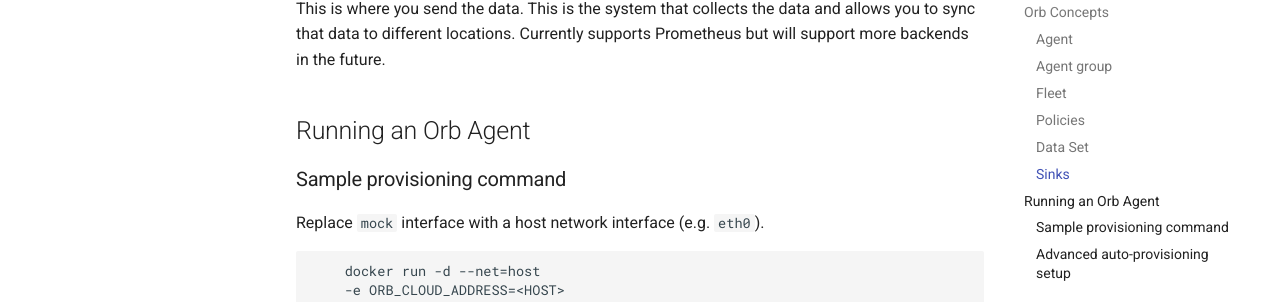
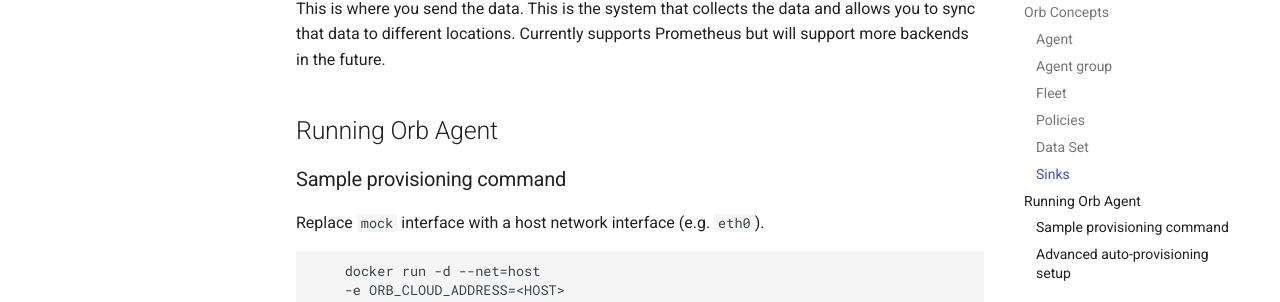
Before and after one commit to orb-community/orb-website, an MkDocs documentation site: the page built from docs/docs.md, in a window 1280 px wide and 900 px high, scrolled down 882 px. Shown: the part 144-446 px from the top of the window. Built offline with MkDocs 1.6.1 and Material for MkDocs 9.7.7, drawn with Linux system fonts in a browser that asks for light colours; comment, search, counter and statistics services are not loaded.

Commit message:
header text update

```diff
--- a/docs/docs.md
+++ b/docs/docs.md
@@ -20,7 +20,7 @@
 ### Sinks
 This is where you send the data. This is the system that collects the data and allows you to sync that data to different locations. Currently supports Prometheus but will support more backends in the future.
 
-## Running an Orb Agent
+## Running Orb Agent
 ### Sample provisioning command
 Replace `mock` interface with a host network interface (e.g. `eth0`).
 
```
